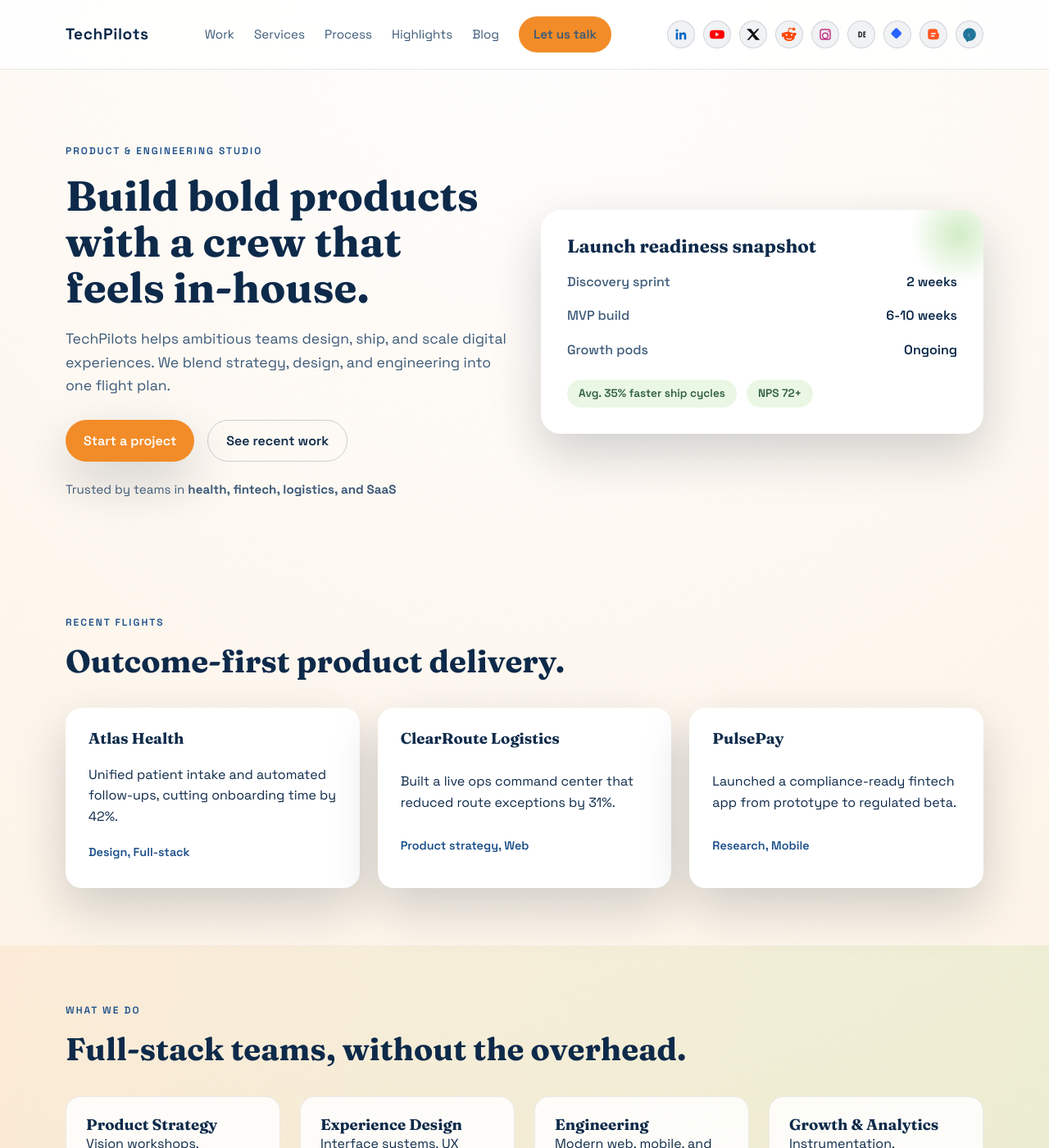
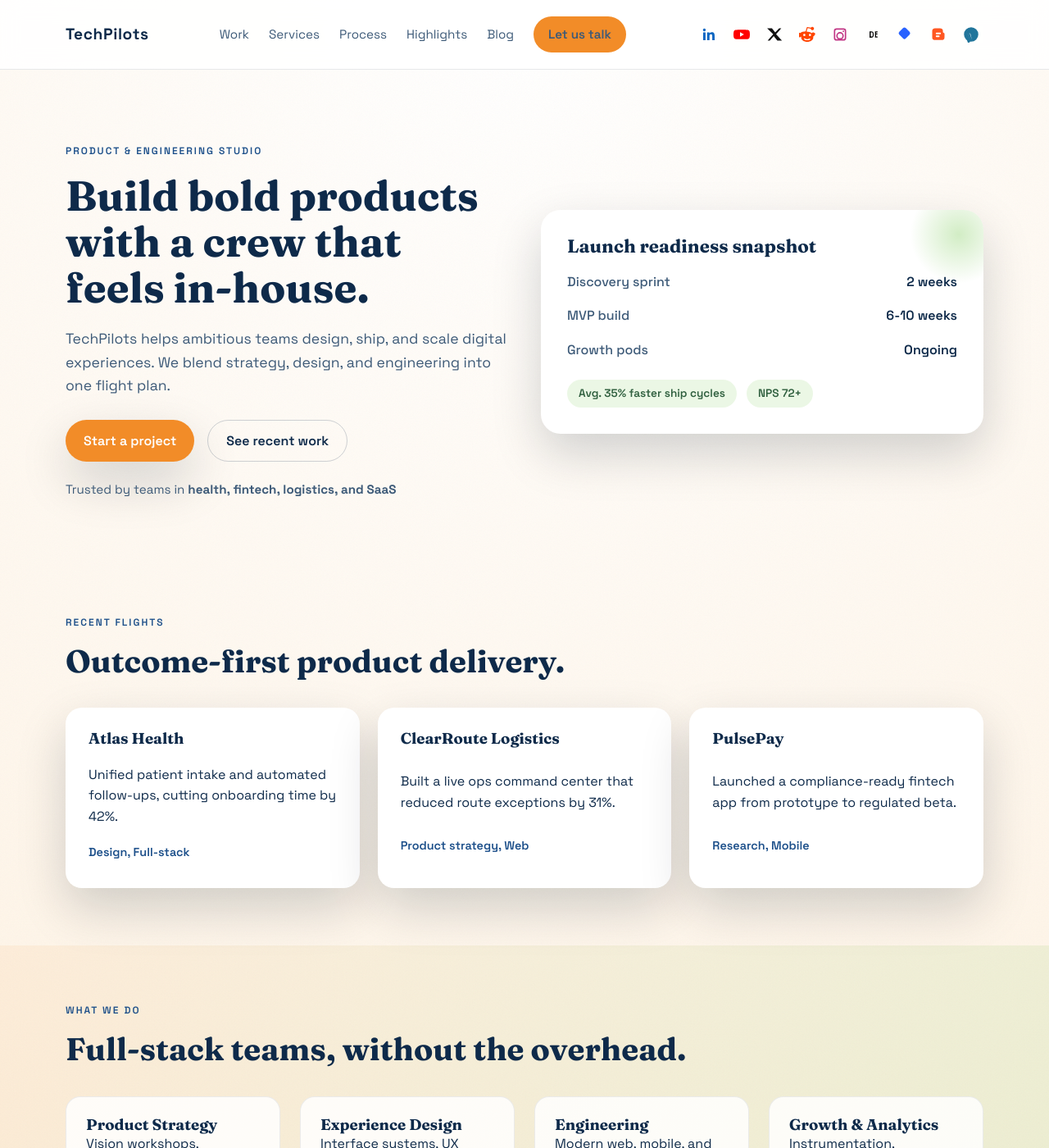
Before and after one commit to TechPilots/techpilots.github.io, a Jekyll site: the page built from index.html, in a window 1280 px wide and 1400 px high. Shown: the whole window at 82% size. Built offline with Jekyll 4.4.1, drawn with Linux system fonts in a browser that asks for light colours.

Commit message:
Tighten social icon sizing

```diff
--- a/assets/css/styles.css
+++ b/assets/css/styles.css
@@ -89,31 +89,32 @@ a {
 }
 
 .social-link {
-  width: 34px;
-  height: 34px;
+  width: 30px;
+  height: 30px;
   border-radius: 999px;
   display: inline-flex;
   align-items: center;
   justify-content: center;
-  background: rgba(14, 42, 74, 0.06);
+  background: transparent;
   color: var(--navy);
   font-weight: 700;
   font-size: 0.7rem;
   letter-spacing: 0.5px;
-  border: 1px solid rgba(14, 42, 74, 0.15);
+  border: 1px solid transparent;
   text-transform: uppercase;
   transition: transform 0.2s ease, box-shadow 0.2s ease;
 }
 
 .social-link svg {
-  width: 18px;
-  height: 18px;
+  width: 20px;
+  height: 20px;
   fill: currentColor;
 }
 
 .social-link:hover {
   transform: translateY(-2px);
-  box-shadow: 0 10px 20px rgba(14, 42, 74, 0.15);
+  background: rgba(14, 42, 74, 0.08);
+  box-shadow: 0 8px 18px rgba(14, 42, 74, 0.15);
 }
 
 .social-link--linkedin {
```
